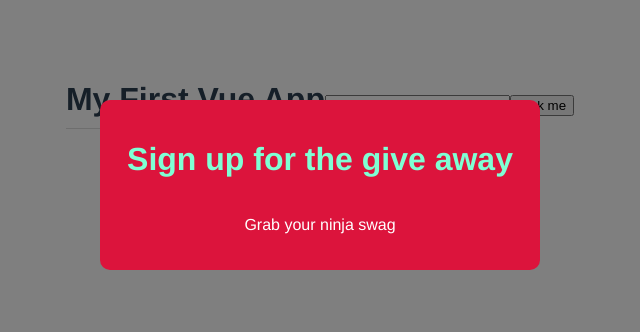
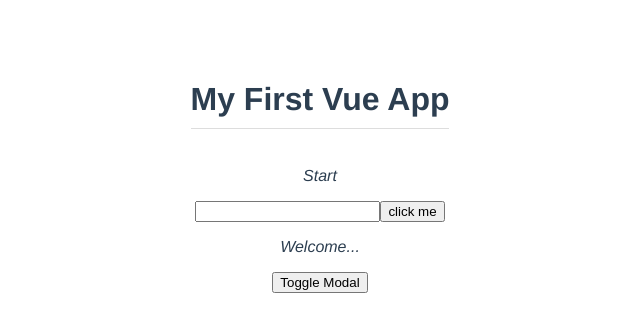
Before and after one commit to mahier8/vue-cli-vue, a Vue app: page / in a window 1280 px wide. Shown: the top 332 px of the page, without its empty margins (320-960 px from the left). Built offline with nearby package versions, Linux system fonts and the light colour scheme.

Commit message:
emitted a custom event to close the modal

```diff
--- a/src/App.vue
+++ b/src/App.vue
@@ -1,5 +1,6 @@
 <template>
   <h1>{{ title }}</h1>
+  <p>Start</p>
   <input type="text" ref="name" />
   <button @click="handleClick">click me</button>
   <!-- we pass in props to the modal, from the parent -->
@@ -13,7 +14,16 @@
     text="grab your ninja swag for half price"
   /> -->
   <!-- a better way to do the above -->
-  <Modal :header="header" :text="text" theme="sale" />
+  <!-- we can also add different themes if we wanted
+  to using this way, for example a dark theme -->
+  <!-- emmited custom events to close the modal by
+  calling the toggleModal function -->
+  <div v-if="showModal">
+    <Modal :header="header" :text="text" theme="sale" @close="toggleModal" />
+  </div>
+  <p>Welcome...</p>
+
+  <button @click="toggleModal">Toggle Modal</button>
 </template>
 
 <script>
@@ -30,6 +40,7 @@
       // this data will read in the above template
       header: "Sign up for the give away",
       text: "Grab your ninja swag",
+      showModal: false,
     };
   },
   methods: {
@@ -40,6 +51,9 @@
       this.$refs.name.classList.add("active");
       // to focus on the input, when we click on the button click me
       this.$refs.name.focus();
+    },
+    toggleModal() {
+      this.showModal = !this.showModal;
     },
   },
 };
--- a/src/components/Modal.vue
+++ b/src/components/Modal.vue
@@ -1,5 +1,5 @@
 <template>
-  <div class="backdrop">
+  <div class="backdrop" @click="closeModal">
     <div class="modal" :class="{ sale: theme === 'sale' }">
       <!-- we read from the data below in the props -->
       <!-- <h1>{{ header }}</h1> -->
@@ -14,6 +14,12 @@
 // we take in data from props, and name the prop we want
 export default {
   props: ["header", "text", "theme"],
+  methods: {
+    closeModal() {
+      // emitting custom events
+      this.$emit("close");
+    },
+  },
 };
 </script>
 
```
